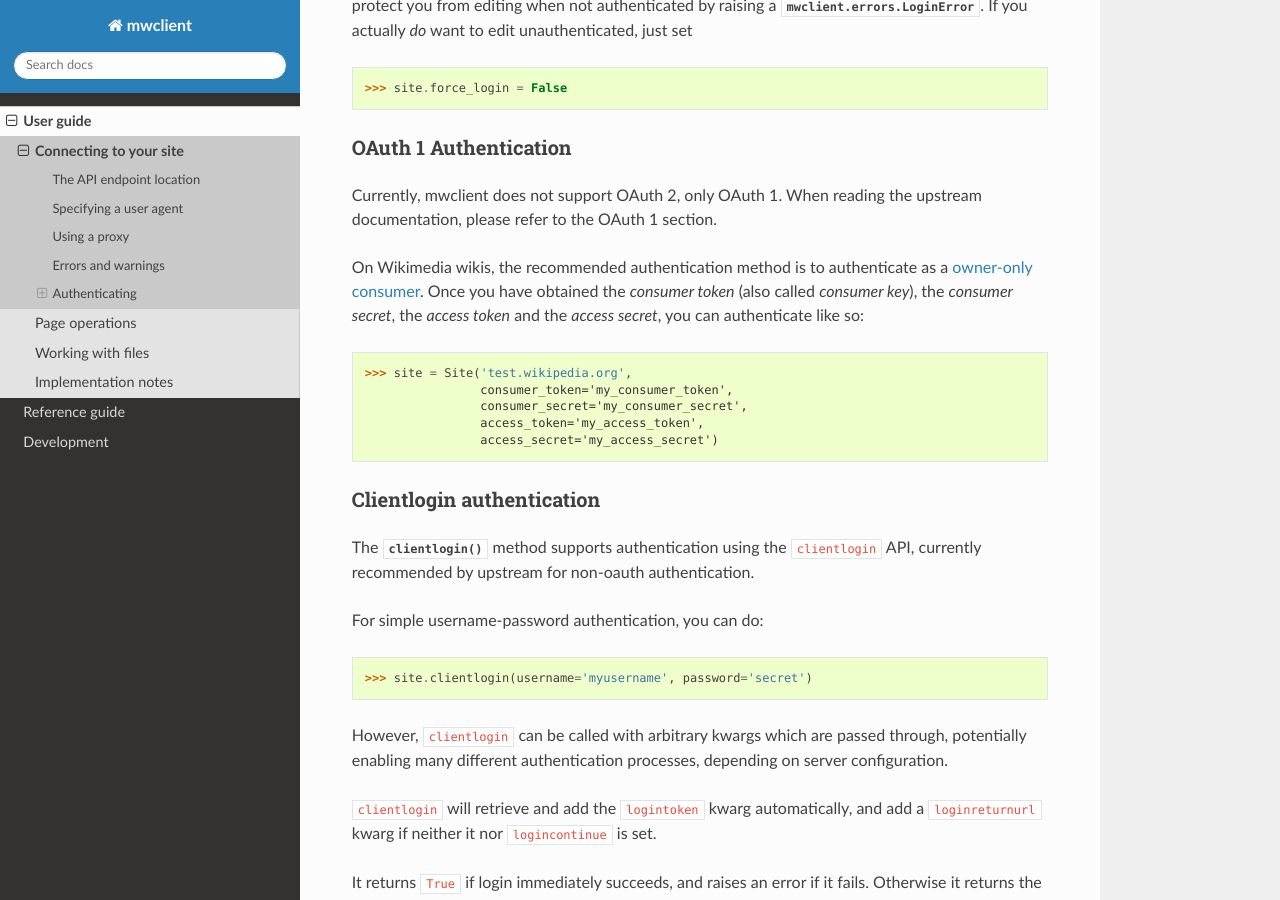
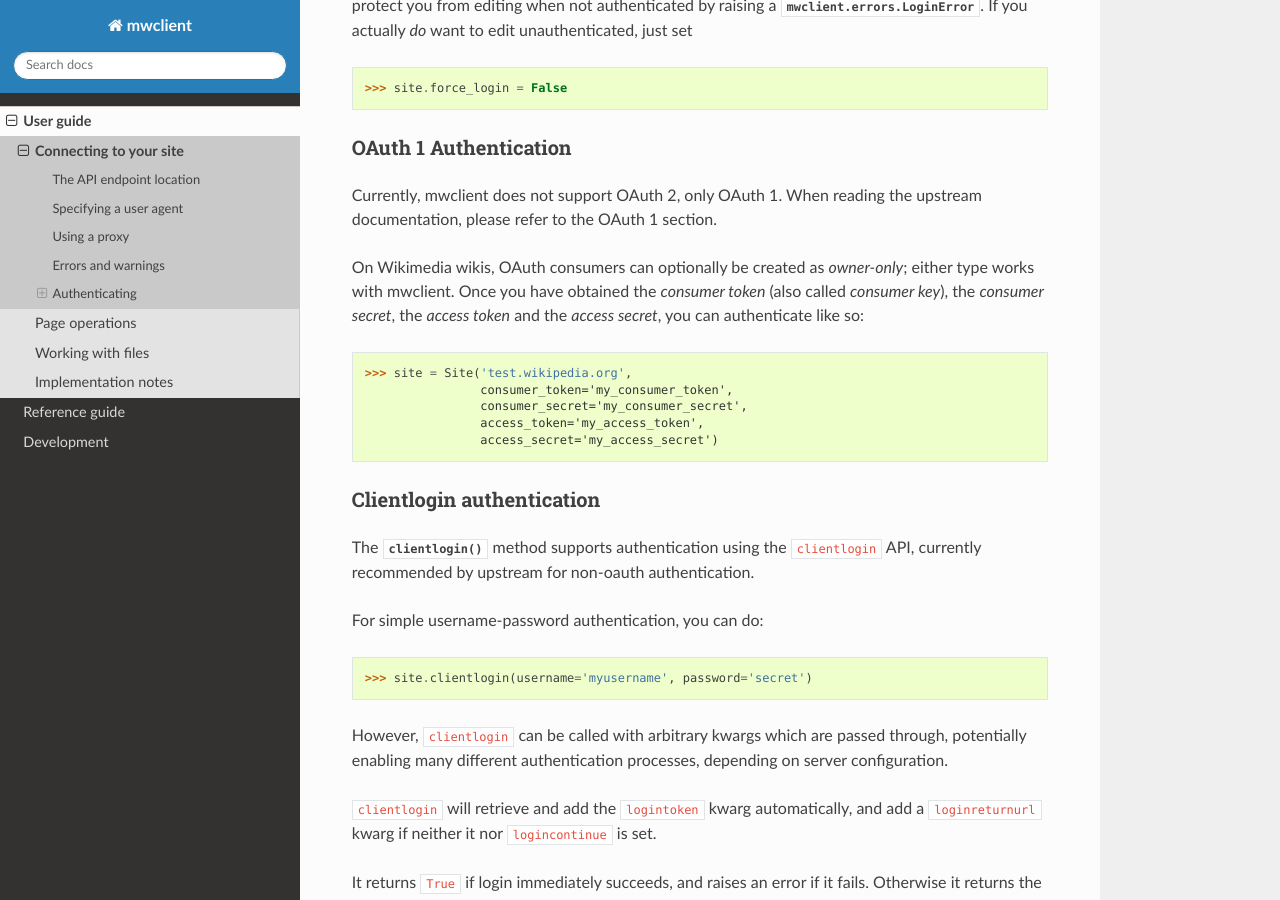
Before and after one commit to mwclient/mwclient, a Sphinx documentation site: the page built from docs/source/user/connecting.rst, in a window 1280 px wide and 900 px high, scrolled down 2067 px. Built offline with Sphinx 7.4.7 and the Read the Docs theme 3.1.0, drawn with Linux system fonts in a browser that asks for light colours; the version number could not be read and is left out.

Commit message:
Don't specify owner-only.

```diff
--- a/docs/source/user/connecting.rst
+++ b/docs/source/user/connecting.rst
@@ -124,8 +124,8 @@ OAuth 1 Authentication
 Currently, mwclient does not support OAuth 2, only OAuth 1. When reading the
 upstream documentation, please refer to the OAuth 1 section.
 
-On Wikimedia wikis, the recommended authentication method is to authenticate as
-a `owner-only consumer`_. Once you have obtained the *consumer token* (also
+On Wikimedia wikis, OAuth consumers can optionally be created as `owner-only`;
+either type works with mwclient. Once you have obtained the *consumer token* (also
 called *consumer key*), the *consumer secret*, the *access token* and the
 *access secret*, you can authenticate like so:
 
@@ -136,7 +136,7 @@ called *consumer key*), the *consumer secret*, the *access token* and the
                     access_secret='my_access_secret')
 
 
-.. _owner-only consumer: https://www.mediawiki.org/wiki/OAuth/Owner-only_consumers
+.. _MediaWiki OAuth docs: https://www.mediawiki.org/wiki/OAuth
 
 .. _clientlogin:
 
```
Also changed, not shown: 1 other file.
